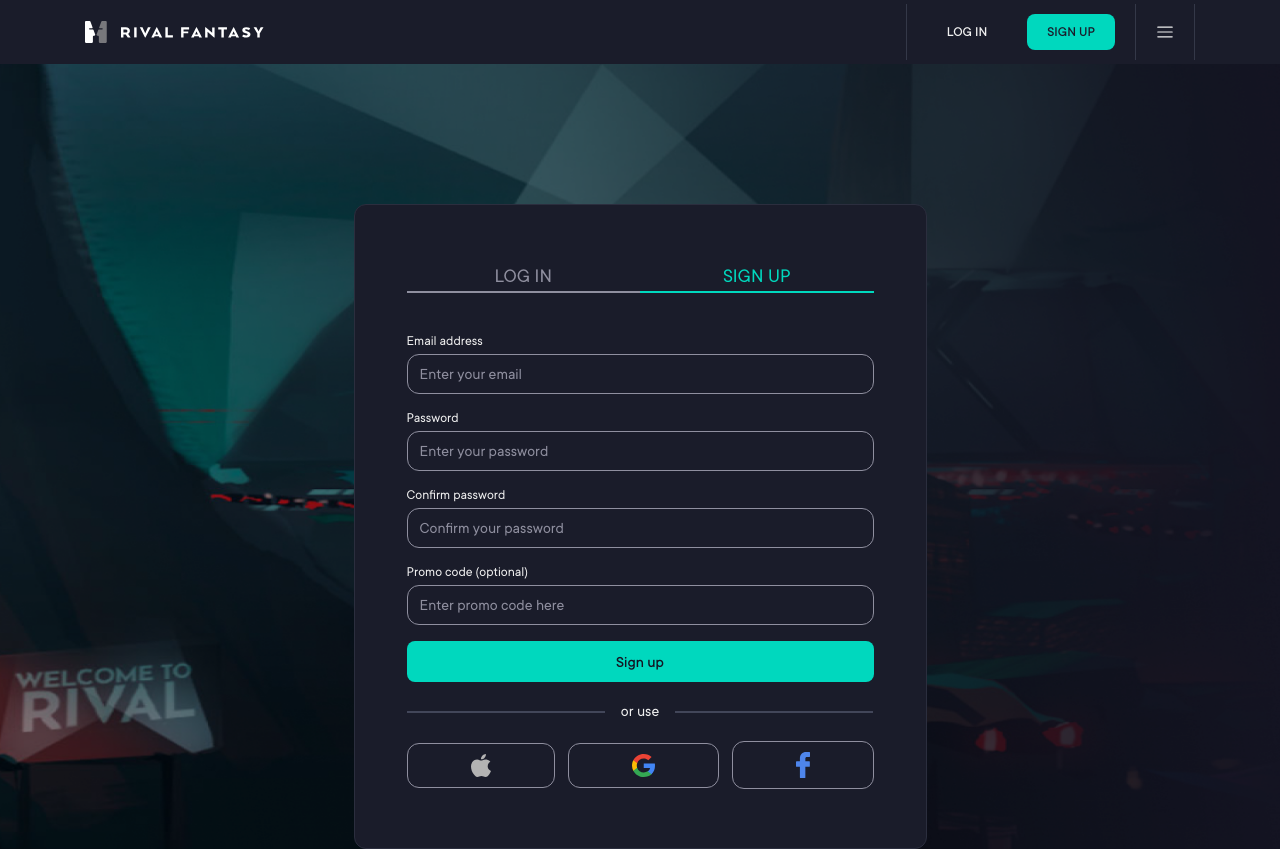
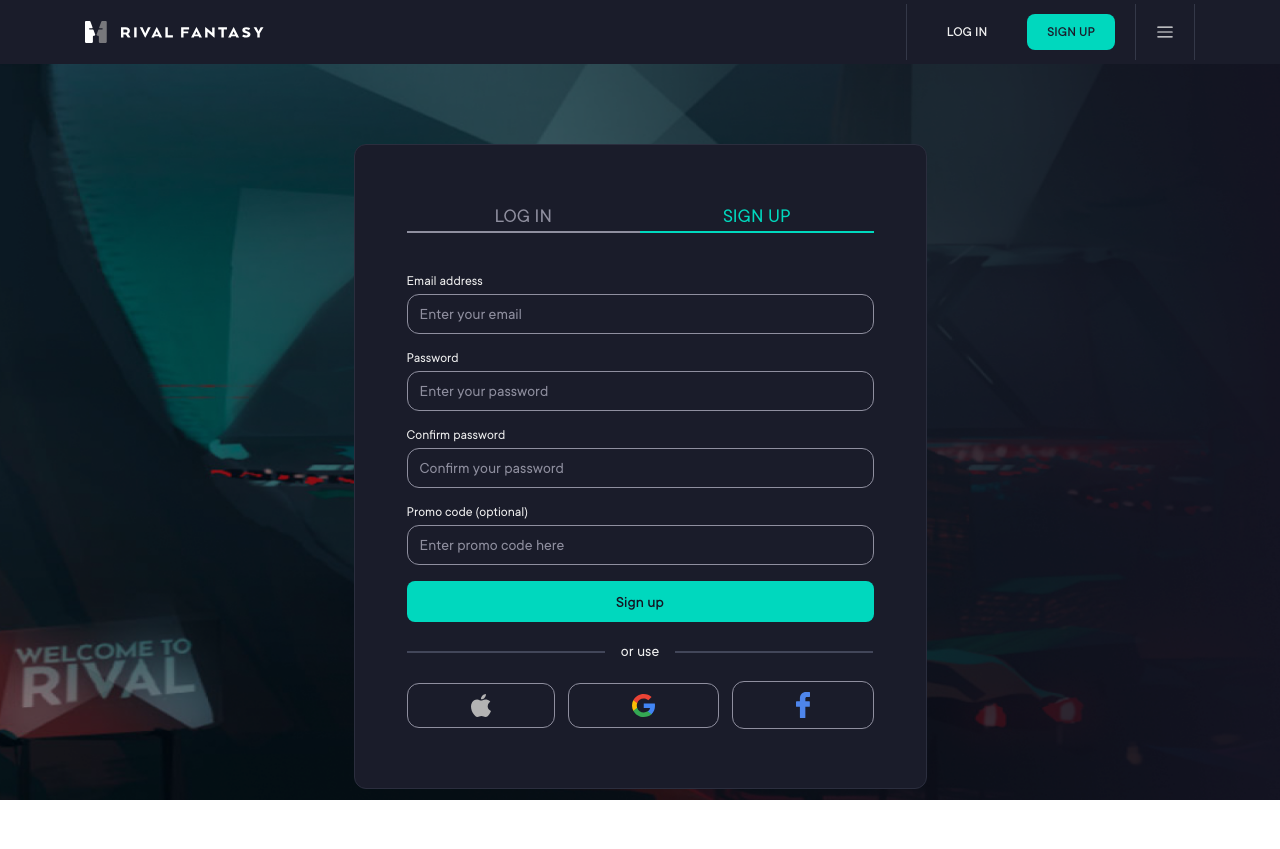
Before and after one commit to hardede/registration-form, a React (Vite) app: page /sign_up in a window 1280 px wide. After the commit the page ends 800 px from the top, so only its background shows below. Built offline with nearby package versions, Linux system fonts and the light colour scheme.

Commit message:
fix styles

```diff
--- a/src/components/Auth/ConfirmCode/ConfirmCode.jsx
+++ b/src/components/Auth/ConfirmCode/ConfirmCode.jsx
@@ -4,9 +4,7 @@ import { useForm } from "react-hook-form";
 import { useNavigate } from "react-router-dom";
 import { default as Otp } from "react18-input-otp";
 import { CONFIRM_EMAIL } from "../../../apollo/Auth/ConfirmEmail";
-import PopupBackButton from "../../../assets/PopupBackButton.svg";
 import FormLayout from "../../Layout/FormLayout";
-import FormFooter from "../FormFooter/FormFooter";
 
 const ConfirmCode = ({ email, strategy }) => {
   const [otp, setOtp] = useState("");
@@ -14,7 +12,6 @@ const ConfirmCode = ({ email, strategy }) => {
   const [confirmEmail, { data: JWTTokens }] = useMutation(CONFIRM_EMAIL, {
     context: { clientName: "auth" },
   });
-  console.log("🚀 ~ file: ConfirmCode.jsx:17 ~ ConfirmCode ~ JWTTokens", JWTTokens)
 
   const { handleSubmit, reset } = useForm({
     mode: "onChange",
@@ -39,11 +36,8 @@ const ConfirmCode = ({ email, strategy }) => {
   }, [JWTTokens]);
 
   return (
-    <div className="mt-[140px] flex justify-center">
+    <div className="mt-[80px] flex justify-center">
       <div className="form-confirm">
-        {/* <div onClick={() => navigate(-1)}>
-          <img src={PopupBackButton} />
-        </div> */}
         <FormLayout>
           <form onSubmit={handleSubmit(onSubmit)}>
             <div className="text-[#F0F0F0] text-xl leading-[26px] text-center">
--- a/src/components/Auth/Login/Login.jsx
+++ b/src/components/Auth/Login/Login.jsx
@@ -53,7 +53,7 @@ const Login = () => {
       {codeActive ? (
         <MagicLink />
       ) : (
-        <div className="mt-[140px] flex justify-center">
+        <div className="mt-[80px] flex justify-center">
           <div className="form-login">
             <FormLayout>
               <form onSubmit={handleSubmit(onSubmit)}>
--- a/src/components/Auth/MagicLink/MagicLink.jsx
+++ b/src/components/Auth/MagicLink/MagicLink.jsx
@@ -43,7 +43,7 @@ const MagicLink = () => {
         confirm ? (
           <ConfirmCode email={email} strategy="MAGIC_LINK" />
         ) : (
-          <div className="mt-[140px] flex justify-center">
+          <div className="mt-[80px] flex justify-center">
             <div className="form-login">
               <FormLayout>
                 <form onSubmit={handleSubmit(onSubmit)}>
--- a/src/components/Auth/SignUp/SignUp.jsx
+++ b/src/components/Auth/SignUp/SignUp.jsx
@@ -39,7 +39,7 @@ const SignUp = () => {
       {confirm ? (
         <ConfirmCode email={email} strategy="PASSWORD" />
       ) : (
-        <div className="mt-[140px] flex justify-center">
+        <div className="mt-[80px] flex justify-center">
           <div className="form-signup">
             <FormLayout>
               <form onSubmit={handleSubmit(onSubmit)}>
--- a/src/components/Layout/Layout.jsx
+++ b/src/components/Layout/Layout.jsx
@@ -4,7 +4,7 @@ import Header from "../Header/Header";
 
 const Layout = () => {
   return (
-    <div className="flex flex-col justify-between min-h-screen bg-bg_register bg-cover bg-center">
+    <div className="flex flex-col min-h-screen bg-bg_register bg-cover bg-center">
       <Header />
       <main>
         <Outlet />
```
Also changed, not shown: src/components/Header/Header.jsx (+5 -5 lines).
